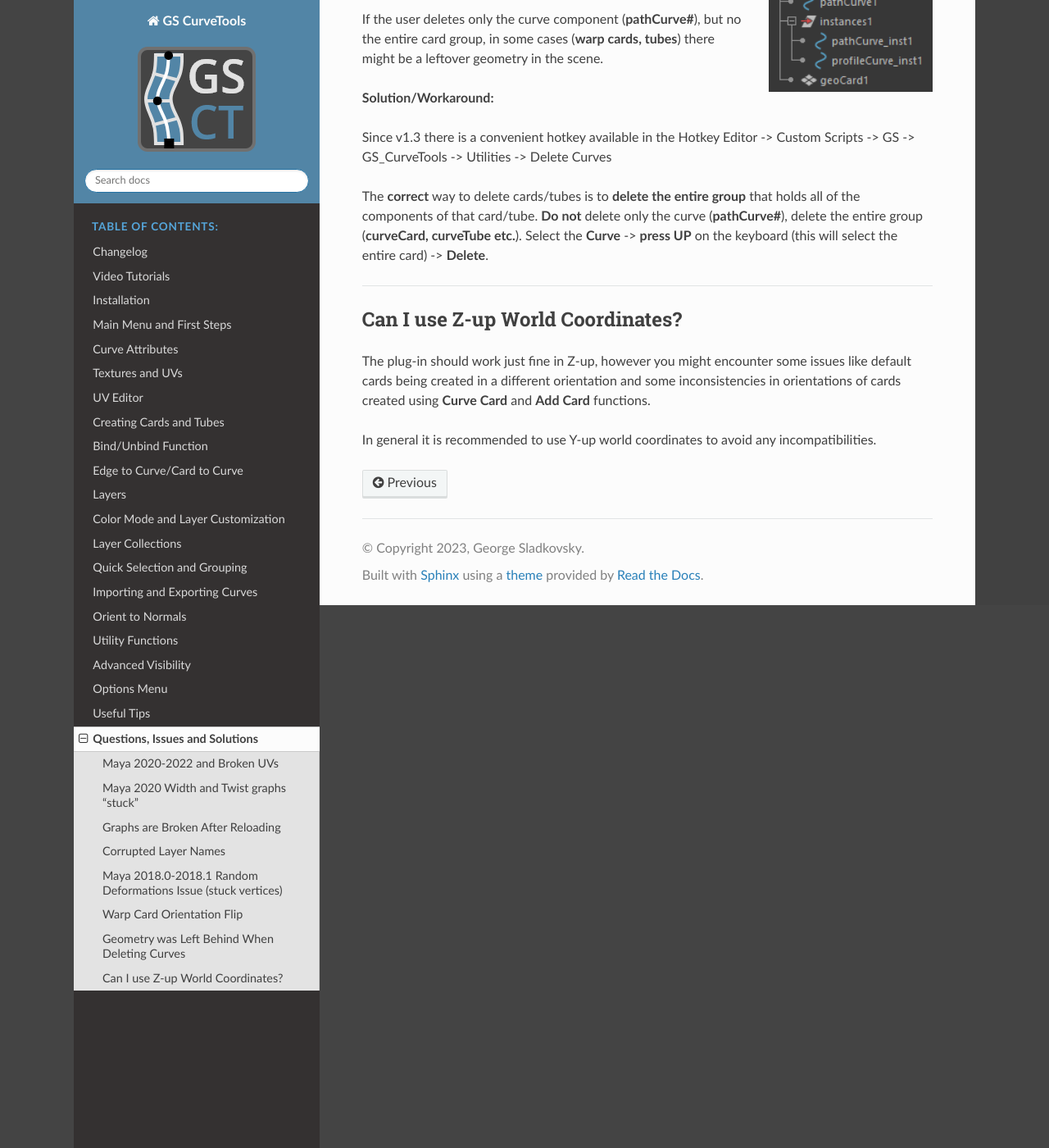
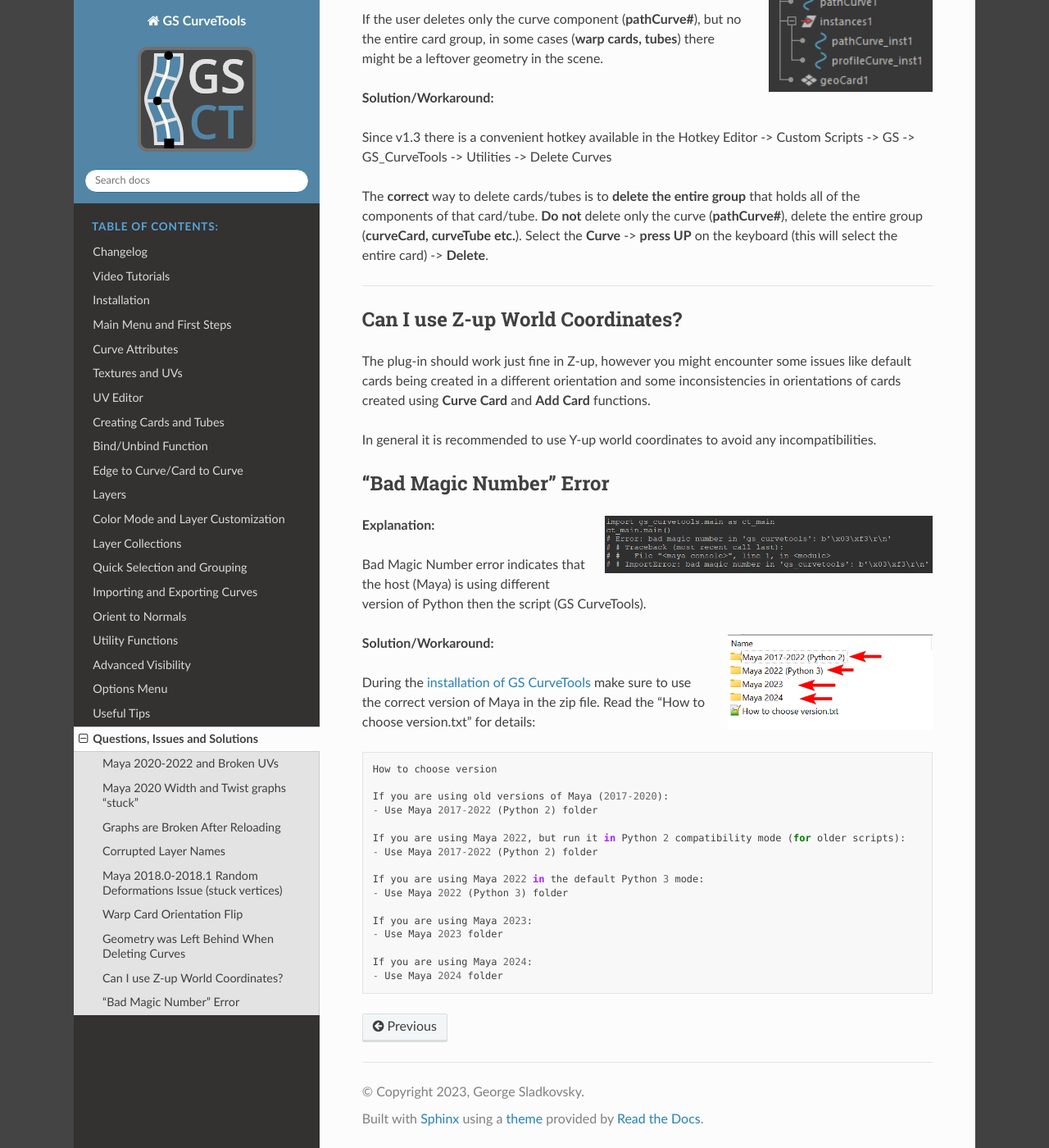
Before and after one commit to Video-Nomad/gs-curvetools-docs, a Sphinx documentation site: the page built from docs/source/faq.rst, in a window 1280 px wide and 1400 px high, scrolled down 5863 px. Shown: the whole window at 82% size. Built offline with Sphinx 7.4.7 and the Read the Docs theme 2.0.0, drawn with Linux system fonts in a browser that asks for light colours; pages that are not in the unit, such as notebooks, are missing from menus.

Commit message:
faq on bad magic number error

```diff
--- a/docs/source/faq.rst
+++ b/docs/source/faq.rst
@@ -245,3 +245,41 @@
 The plug-in should work just fine in Z-up, however you might encounter some issues like default cards being created in a different orientation and some inconsistencies in orientations of cards created using **Curve Card** and **Add Card** functions.
 
 In general it is recommended to use Y-up world coordinates to avoid any incompatibilities.
+
+"Bad Magic Number" Error
+^^^^^^^^^^^^^^^^^^^^^^^^
+
+.. image:: images/bad_magic_number.png
+	:align: right
+	:width: 400px
+
+**Explanation:**
+
+Bad Magic Number error indicates that the host (Maya) is using different version of Python then the script (GS CurveTools).
+
+.. image:: images/maya_versions_in_zip.png
+	:align: right
+	:width: 250px
+
+**Solution/Workaround:**
+
+During the :ref:`installation of GS CurveTools<initialize>` make sure to use the correct version of Maya in the zip file. Read the "How to choose version.txt" for details:
+
+.. code-block::
+
+	How to choose version
+
+	If you are using old versions of Maya (2017-2020):
+	- Use Maya 2017-2022 (Python 2) folder
+
+	If you are using Maya 2022, but run it in Python 2 compatibility mode (for older scripts):
+	- Use Maya 2017-2022 (Python 2) folder
+
+	If you are using Maya 2022 in the default Python 3 mode:
+	- Use Maya 2022 (Python 3) folder
+
+	If you are using Maya 2023:
+	- Use Maya 2023 folder
+
+	If you are using Maya 2024:
+	- Use Maya 2024 folder
--- a/docs/source/useful-tips.rst
+++ b/docs/source/useful-tips.rst
@@ -58,6 +58,7 @@
 |
 |
 |
+|
 
 Resetting Maya for GS CurveTools
 ^^^^^^^^^^^^^^^^^^^^^^^^^^^^^^^^
```
Also changed, not shown: docs/source/images/bad_magic_number.png (added), docs/source/images/maya_versions_in_zip.png (added).
